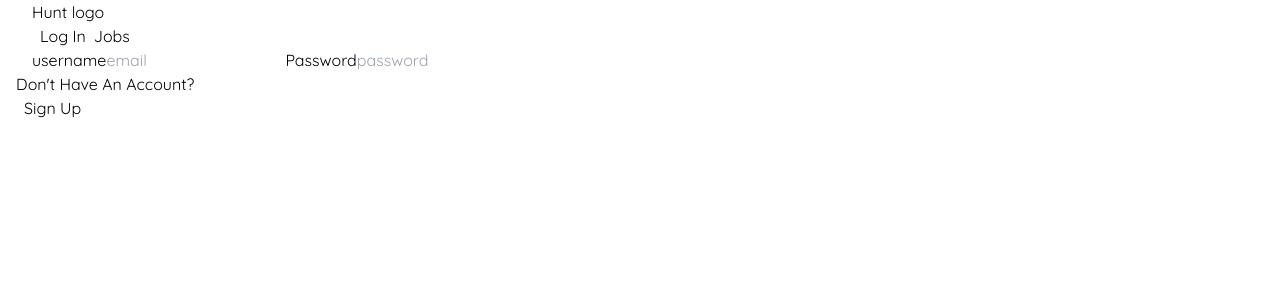
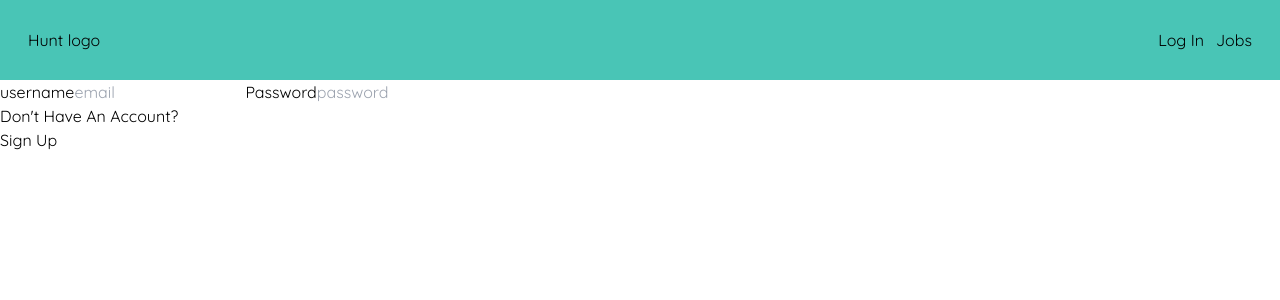
Before and after one commit to EstherOkiri/react-capstone, a React (Vite) app: page / in a window 1280 px wide. Shown: the top 300 px of the page. Built offline with nearby package versions, Linux system fonts and the light colour scheme.

Commit message:
add styling to Navbar and primary color to tailwind config

```diff
--- a/src/App.css
+++ b/src/App.css
@@ -3,7 +3,7 @@
 @import url('https://fonts.googleapis.com/css2?family=Quicksand:wght@300..700&family=Source+Sans+3:ital,wght@0,200..900;1,200..900&display=swap');
 *{
   font-family: 'Quicksand';
-  margin-left: .5rem;
+  margin-left: 0;
   padding: 0;
   box-sizing: border-box;
   text-decoration: none;
--- a/src/components/Navbar.jsx
+++ b/src/components/Navbar.jsx
@@ -5,12 +5,12 @@ function Navbar(){
 
     return(
         <>
-            <nav className='nav-bar'>
+            <nav className='flex items-center justify-between bg-customColor p-7'>
                 <div>
                     <p>Hunt logo</p>
                 </div>
-                <div>
-                    <Link to="/">Log In</Link>
+                <div className='flex items-center '>
+                    <Link to="/" className='mr-3'>Log In</Link>
                     <Link to="/Jobs">Jobs</Link>
 
                 </div>
--- a/tailwind.config.js
+++ b/tailwind.config.js
@@ -6,6 +6,9 @@ export default {
   ],
   theme: {
     extend: {
+      colors: {
+        customColor: '#49C5B6'
+      }
 
     },
   },
```
